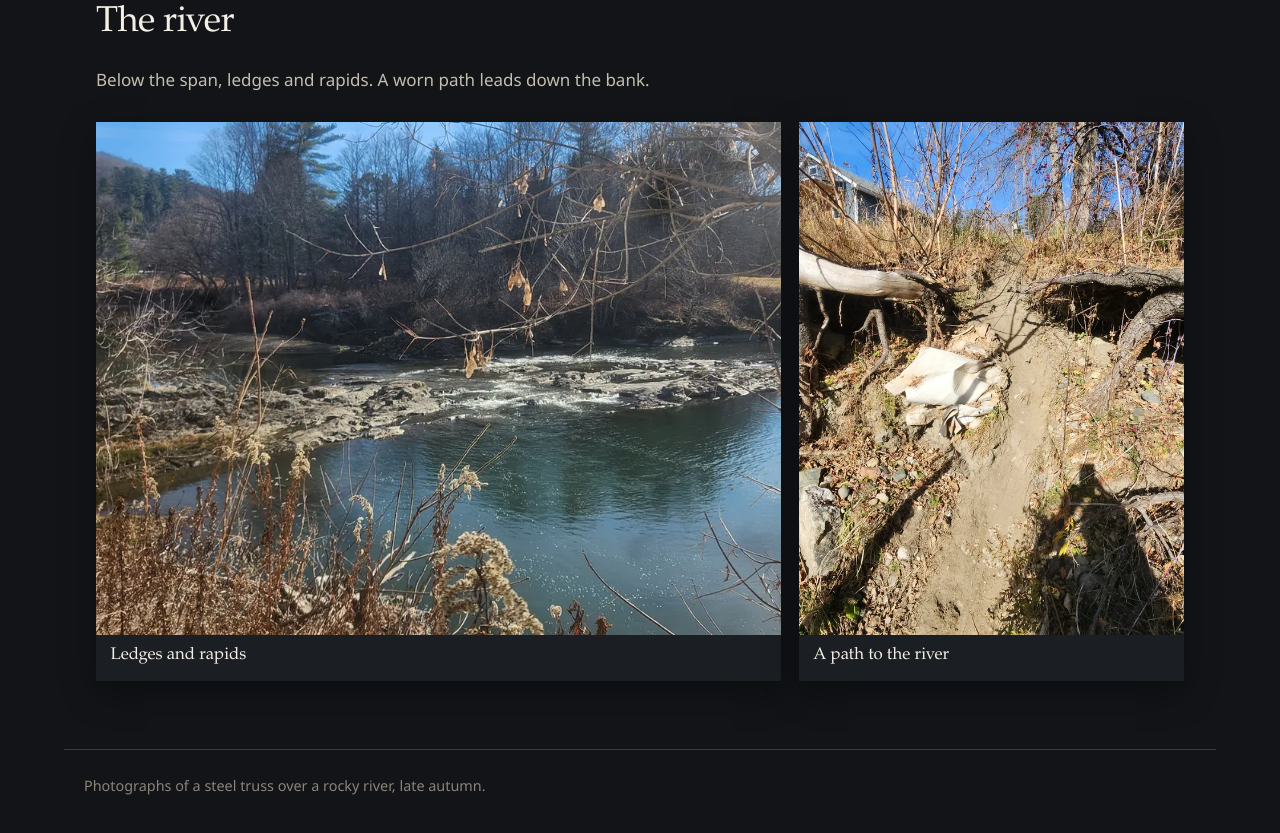
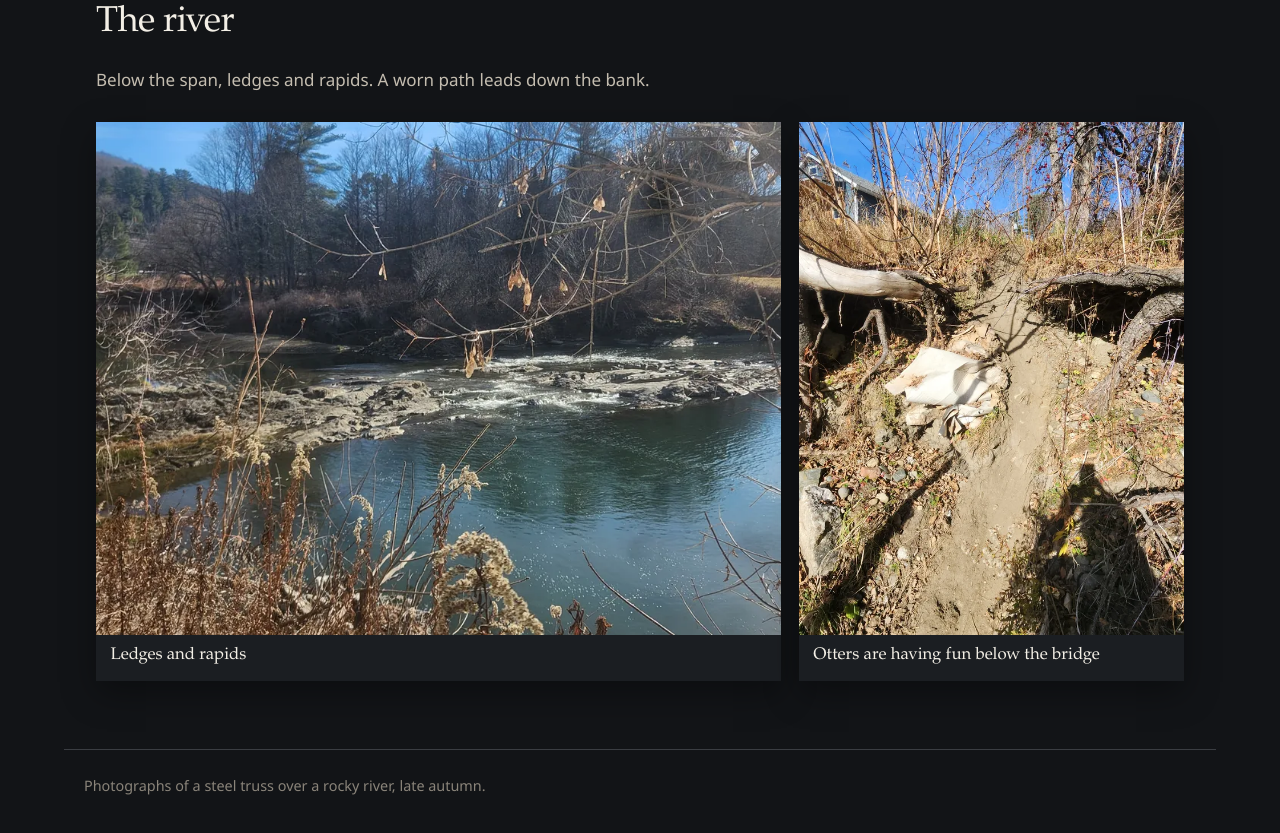
Before and after one commit to wheeleb/bridge-site, a plain HTML site: page index.html in a window 1280 px wide. Shown: the part 2630-3463 px from the top of the page. Drawn offline with Linux system fonts and the light colour scheme.

Commit message:
Update the path photograph caption.
Replace the visible caption and lightbox data-caption with the new wording. Leave the alt text and image filenames unchanged.

Co-authored-by: wheeleb <wheeleb@users.noreply.github.com>

```diff
--- a/index.html
+++ b/index.html
@@ -111,12 +111,12 @@
           </picture>
           <span class="gallery-caption">Ledges and rapids</span>
         </button>
-        <button type="button" class="gallery-item river-side" data-full-jpg="images/full/path-to-the-river.jpg" data-full-webp="images/full/path-to-the-river.webp" data-caption="A path to the river" data-alt="An eroded footpath leading down the riverbank, with debris along the slope.">
+        <button type="button" class="gallery-item river-side" data-full-jpg="images/full/path-to-the-river.jpg" data-full-webp="images/full/path-to-the-river.webp" data-caption="Otters are having fun below the bridge" data-alt="An eroded footpath leading down the riverbank, with debris along the slope.">
           <picture>
             <source type="image/webp" srcset="images/thumbs/path-to-the-river.webp">
             <img src="images/thumbs/path-to-the-river.jpg" alt="" width="675" height="900">
           </picture>
-          <span class="gallery-caption">A path to the river</span>
+          <span class="gallery-caption">Otters are having fun below the bridge</span>
         </button>
       </div>
     </section>
```
